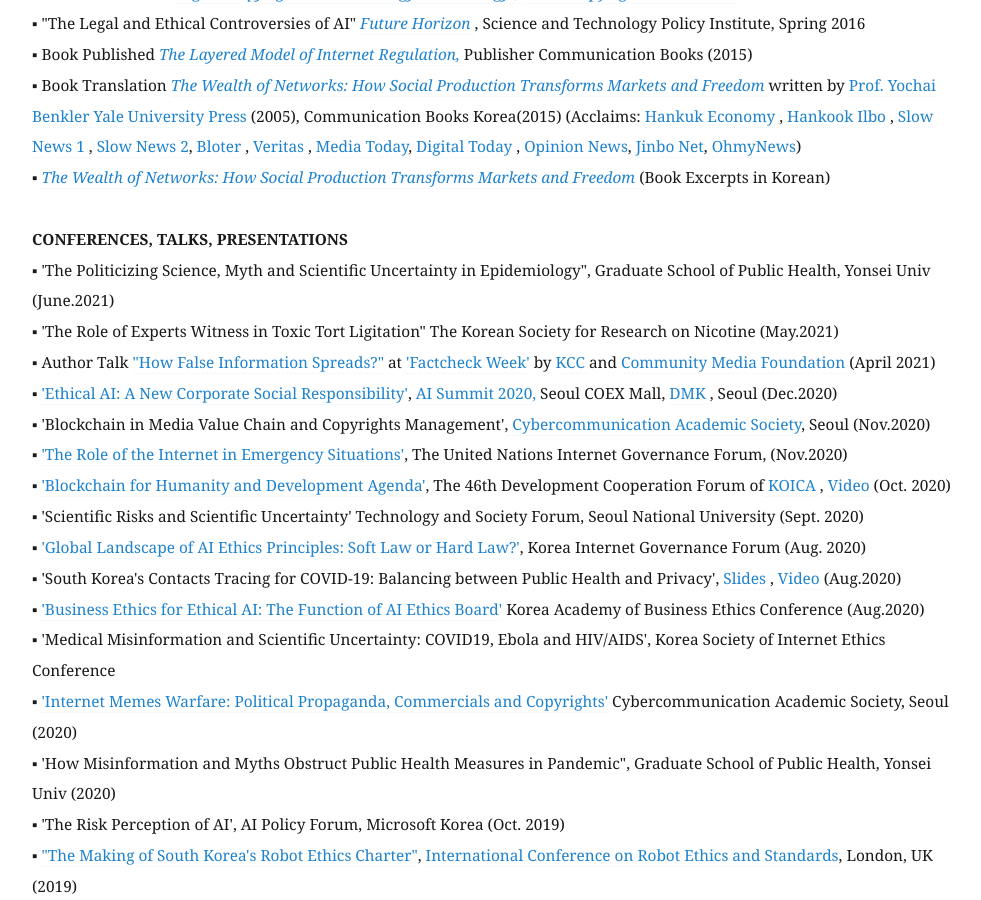
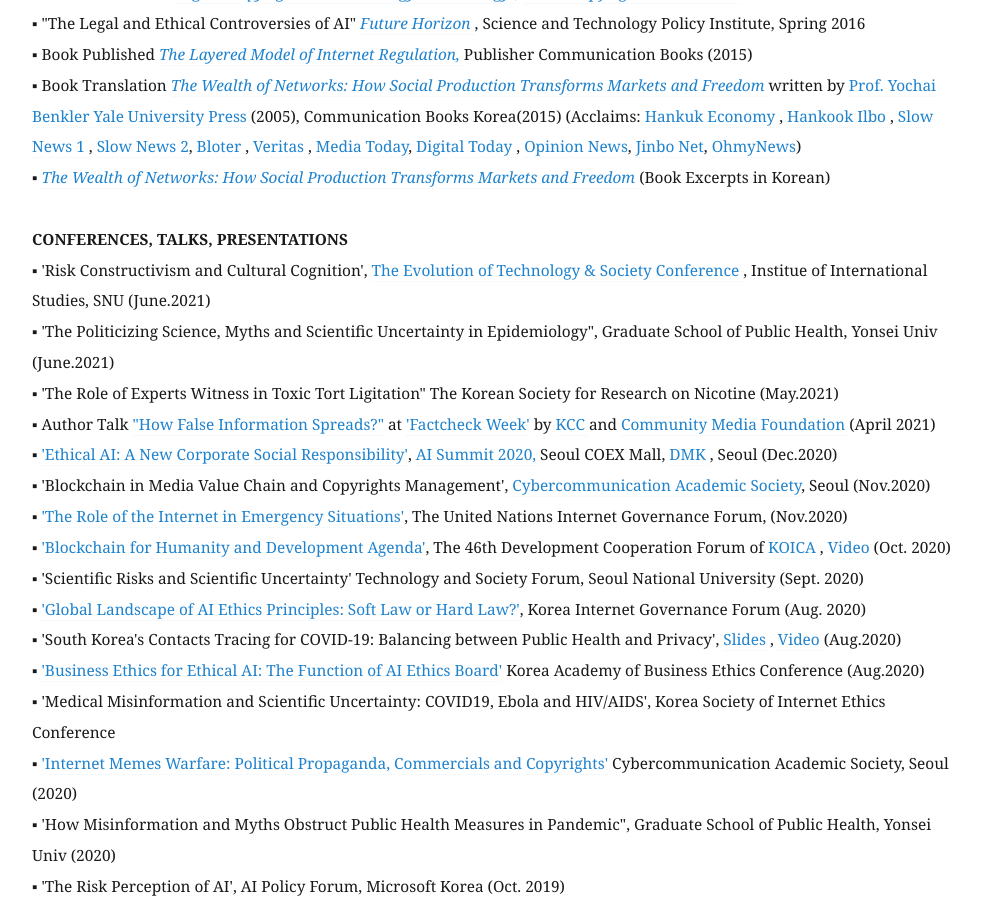
Before and after one commit to eunchangchoi/eunchangchoi.github.io, a Jekyll site: the page built from index.md, in a window 1280 px wide and 900 px high, scrolled down 2760 px. Shown: the whole window, without its empty margins (68-1049 px from the left). Built offline with Jekyll 4.4.1, drawn with Linux system fonts in a browser that asks for light colours.

Commit message:
Update index.md

```diff
--- a/index.md
+++ b/index.md
@@ -58,9 +58,10 @@
 ▪   <a href="http://wealthofnetworks.kr"> <i>The Wealth of Networks: How Social Production Transforms Markets and Freedom</i> </a> (Book Excerpts in Korean) <br>
 <br>
  <strong> CONFERENCES, TALKS, PRESENTATIONS </strong> <br>
-▪  'The Politicizing Science, Myth and Scientific Uncertainty in Epidemiology", Graduate School of Public Health, Yonsei Univ (June.2021)<br>
+▪  'Risk Constructivism and Cultural Cognition', <a href="http://cis.snu.ac.kr/sub2/2_2_6_2.php?mode=view&number=1509&b_name=meet1_2">The Evolution of Technology & Society Conference </a>, Institue of International Studies, SNU (June.2021)<br>
+▪  'The Politicizing Science, Myths and Scientific Uncertainty in Epidemiology", Graduate School of Public Health, Yonsei Univ (June.2021)<br>
 ▪  'The Role of Experts Witness in Toxic Tort Ligitation" The Korean Society for Research on Nicotine (May.2021)<br>
-▪   Author Talk <a href="https://youtu.be/mRsfLzJmdj8?t=15"> "How False Information Spreads?"</a> at <a href="http://factcheckweek.com/html/02/01.php">'Factcheck Week'</a> by <a href="https://kcc.go.kr/user/ehpMain.do"> KCC </a> and <a href="https://kcmf.or.kr/cms/"> Community Media Foundation</a> (April 2021) <br>
+▪   Author Talk <a href="https://youtu.be/mRsfLzJmdj8?t=15"> "How False Information Spreads?"</a> at <a href="http://factcheckweek.com/html/02/01.php">'Factcheck Week'</a> by <a href="https://kcc.go.kr/user/ehpMain.do"> KCC </a> and <a href="https://kcmf.or.kr/cms/"> Community Media Foundation </a> (April 2021) <br>
 ▪  <a href="https://aisummit.co.kr/ais2020_eun-chang-choi/?lang=en">'Ethical AI: A New Corporate Social Responsibility'</a>, <a href="https://aisummit.co.kr/?lang=en"> AI Summit 2020, </a> Seoul COEX Mall, <a href="https://www.digitalmarketingkorea.co.kr"> DMK </a>, Seoul (Dec.2020)<br>
 ▪ 'Blockchain in Media Value Chain and Copyrights Management',<a href="http://www.cybercom.or.kr/?m=bbs&bid=notice_&uid=1134"> Cybercommunication Academic Society</a>, Seoul (Nov.2020)<br>
 ▪  <a href="https://www.intgovforum.org/multilingual/content/igf-2020-main-session-nris-role-of-the-internet-in-emergency-situations">'The Role of the Internet in Emergency Situations'</a>, The United Nations Internet Governance Forum, (Nov.2020) <br>
```
